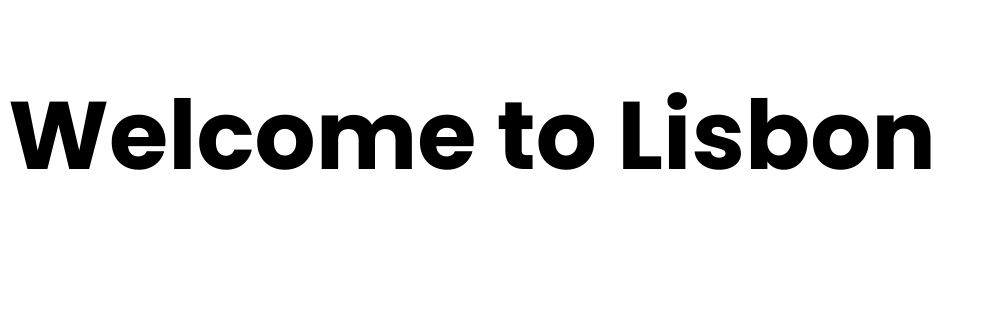
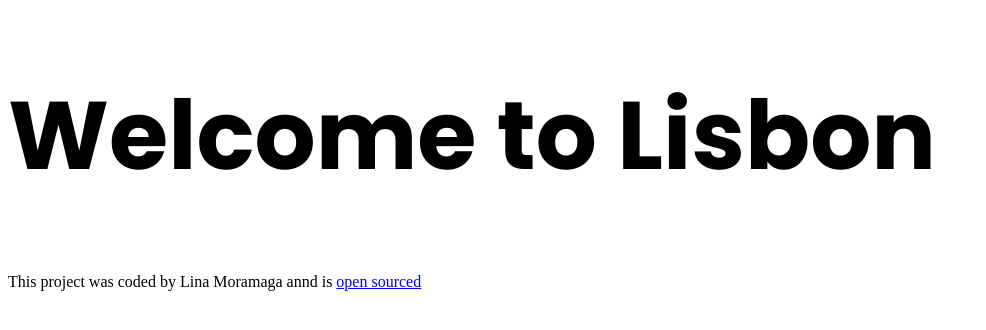
Before and after one commit to lmoramaga/LISBON-TRAVEL-PROJECT, a plain HTML site: page index.html in a window 1280 px wide. Shown: the whole page, without its empty margins (0-986 px from the left). Drawn offline with Linux system fonts and the light colour scheme.

Commit message:
Added a link to the Github repository

```diff
--- a/index.html
+++ b/index.html
@@ -14,5 +14,14 @@
   </head>
   <body>
     <h1>Welcome to Lisbon</h1>
+
+    <footer>
+      This project was coded by Lina Moramaga annd is
+      <a
+        href="https://github.com/lmoramaga/LISBON-TRAVEL-PROJECT"
+        target="_blank"
+        >open sourced</a
+      >
+    </footer>
   </body>
 </html>
```
